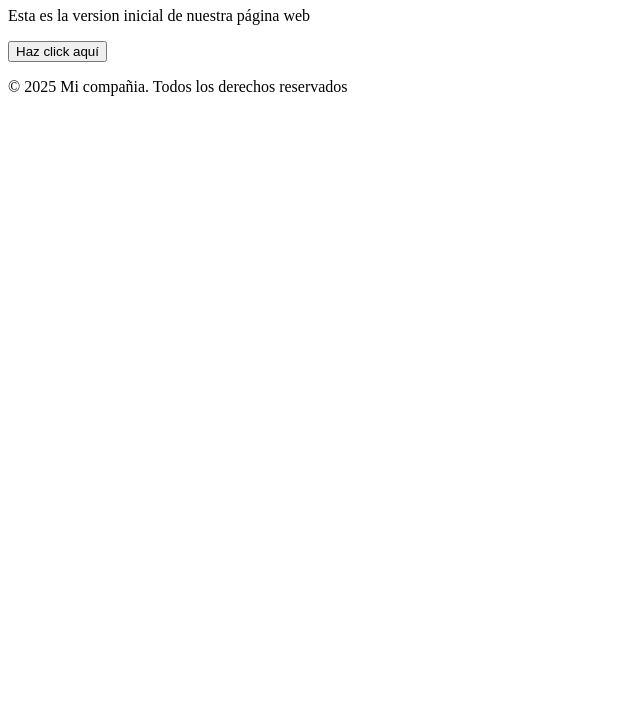
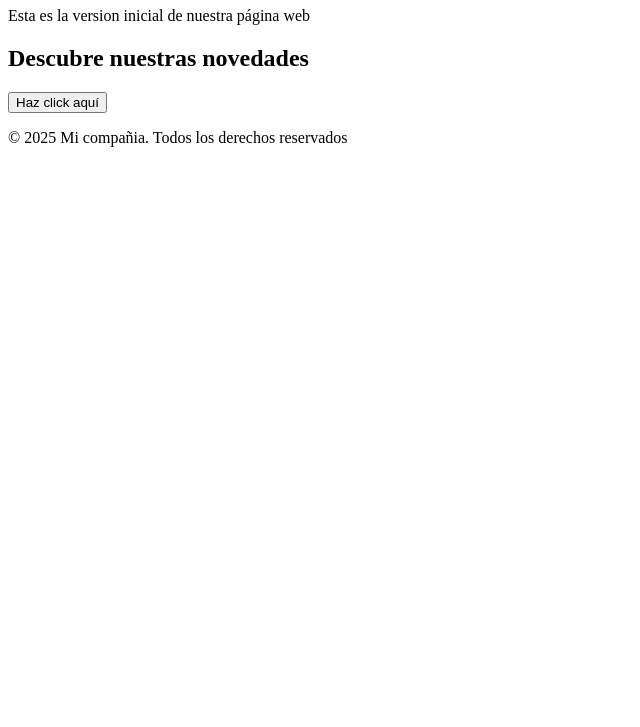
Before and after one commit to aljmoncada/MiProyectoWebGitHub-, a plain HTML site: page index.html in a window 1280 px wide. Shown: the part 73-800 px from the top of the page, without its empty margins (0-640 px from the left). Drawn offline with Linux system fonts and the light colour scheme.

Commit message:
feat: Add new section title to homepage

```diff
--- a/index.html
+++ b/index.html
@@ -11,6 +11,7 @@
     </header>
     <main>
         <p>Esta es la version inicial de nuestra página web</p>
+        <h2>Descubre nuestras novedades</h2>
         <button>Haz click aquí</button>
     </main>
     <footer>
```
